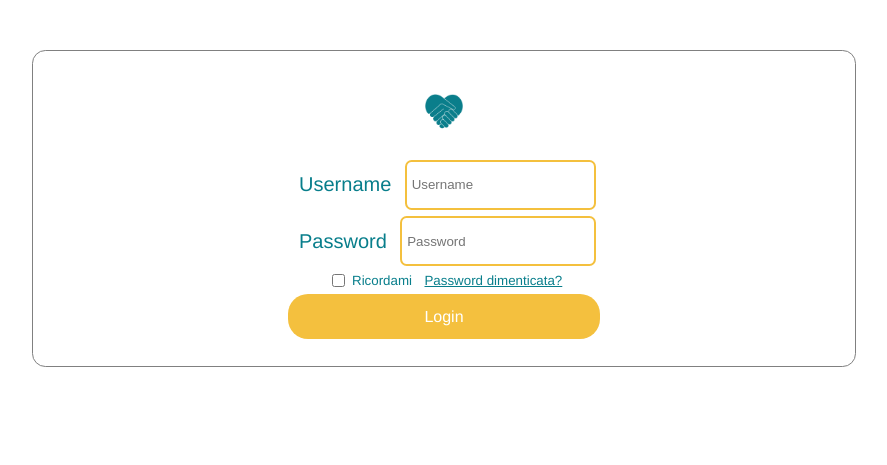
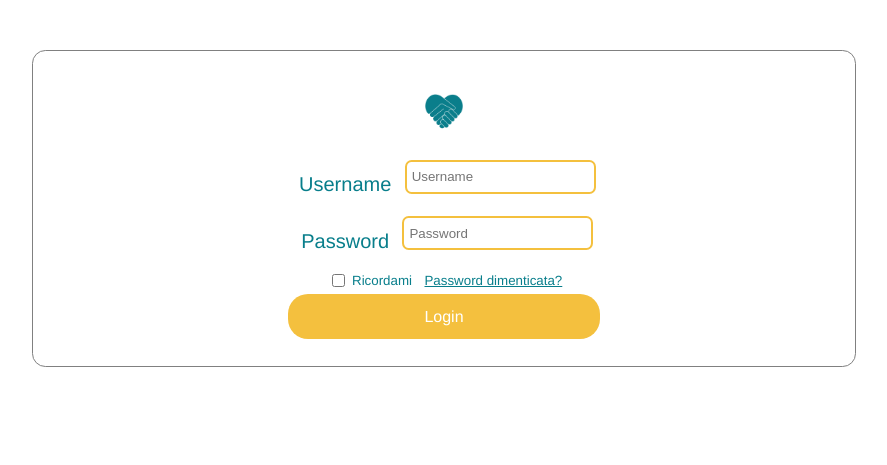
Before and after one commit to leo-tasso/Hilfe, a PHP site: page /html/login.html in a window 1280 px wide. Shown: the part 46-511 px from the top of the page, without its empty margins (196-1083 px from the left). Run offline with PHP 8.4, Linux system fonts and the light colour scheme.

Commit message:
fix login

```diff
--- a/css/styleLogin.css
+++ b/css/styleLogin.css
@@ -40,6 +40,7 @@ body>footer{
     list-style: none;
     flex-direction: column;
     margin-bottom: 0;
+    align-items: center;
 }
 
 .form>ul input{
@@ -161,6 +162,10 @@ main>section>header{
         flex-direction: row;
     }
 
+    .form li input{
+        height: 15pt;
+    }
+
     .form ul{
        padding:0;
     }
```
